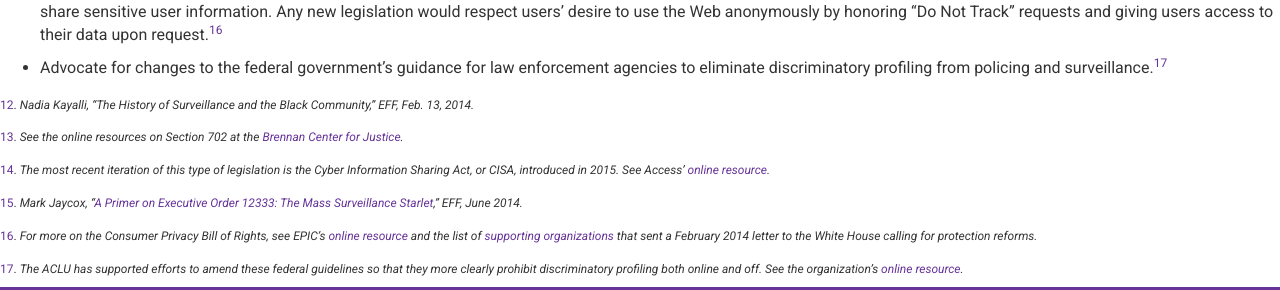
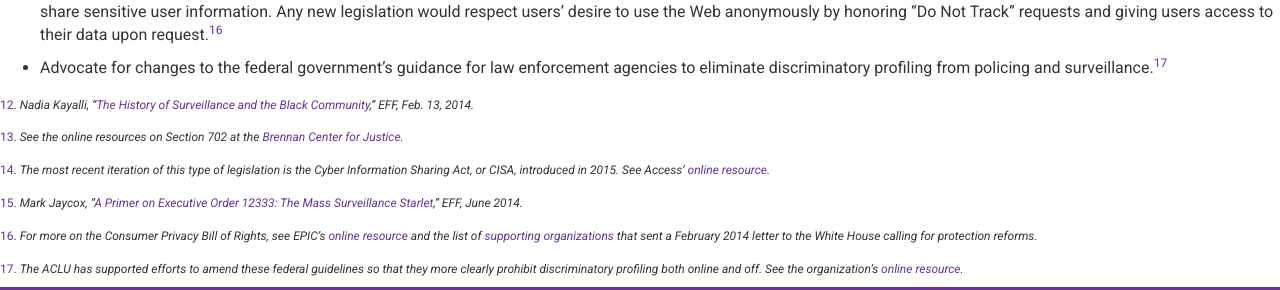
Before and after one commit to freepress/internet2016, a Jekyll site: the page built from _posts/principles/2015-01-02-privacy.md, in a window 1280 px wide. Shown: the part 585-875 px from the top of the page. Built offline with Jekyll 4.4.1, drawn with Linux system fonts in a browser that asks for light colours; comment, search, counter and statistics services are not loaded; some of the changed lines change nothing that is shown.

Commit message:
Updated footnotes

```diff
--- a/_posts/principles/2015-01-02-privacy.md
+++ b/_posts/principles/2015-01-02-privacy.md
@@ -32,7 +32,7 @@ We need to establish the correct balance between civil liberties and national se
 
  * Advocate for changes to the federal government’s guidance for law enforcement agencies to eliminate discriminatory profiling from policing and surveillance.<sup>[17](#17)<sup>
 
-<sub><a name="12">12</a>. *Nadia Kayalli, “The History of Surveillance and the Black Community,” EFF, Feb. 13, 2014.*</sub>
+<sub><a name="12">12</a>. *Nadia Kayalli, “[The History of Surveillance and the Black Community](https://www.eff.org/deeplinks/2014/02/history-surveillance-and-black-community),” EFF, Feb. 13, 2014.*</sub>
 
 <sub><a name="13">13</a>. *See the online resources on Section 702 at the [Brennan Center for Justice](https://www.brennancenter.org/sites/default/files/analysis/Government%20Surveillance%20Factsheet.pdf).*</sub>
 
```
